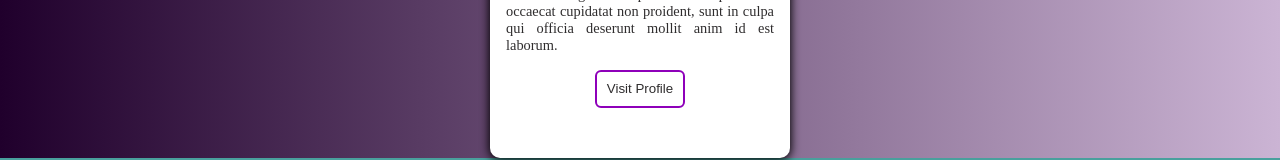
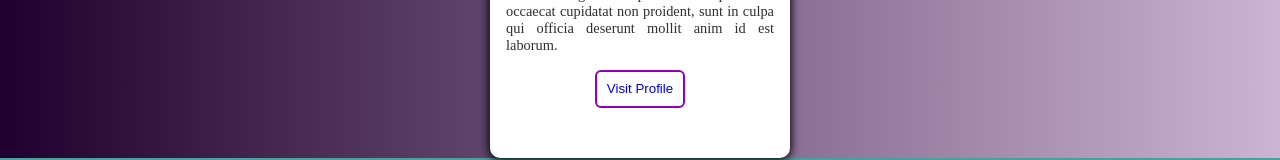
Before and after one commit to lta4/CountDrac, a React (Create React App) app: page /About in a window 1280 px wide. Shown: the part 426-586 px from the top of the page. Built offline with nearby package versions, Linux system fonts and the light colour scheme.

Commit message:
about button update

```diff
--- a/src/components/Card.js
+++ b/src/components/Card.js
@@ -16,7 +16,7 @@ const Card = ({ name, job, about }) => {
                     <h4> { job } </h4>
                     <p> { about } </p>
                     <div className="aboutButtonContainer">
-                    <button className="aboutButton">Visit Profile</button>
+                    <button className="aboutButton"><a href="https://github.com/lta4" target="_blank" className="aboutLink">Visit Profile</a></button>
                     </div>
                 </div>
             </div>
```
Also changed, not shown: src/components/Card.css (line endings or trailing spaces).
